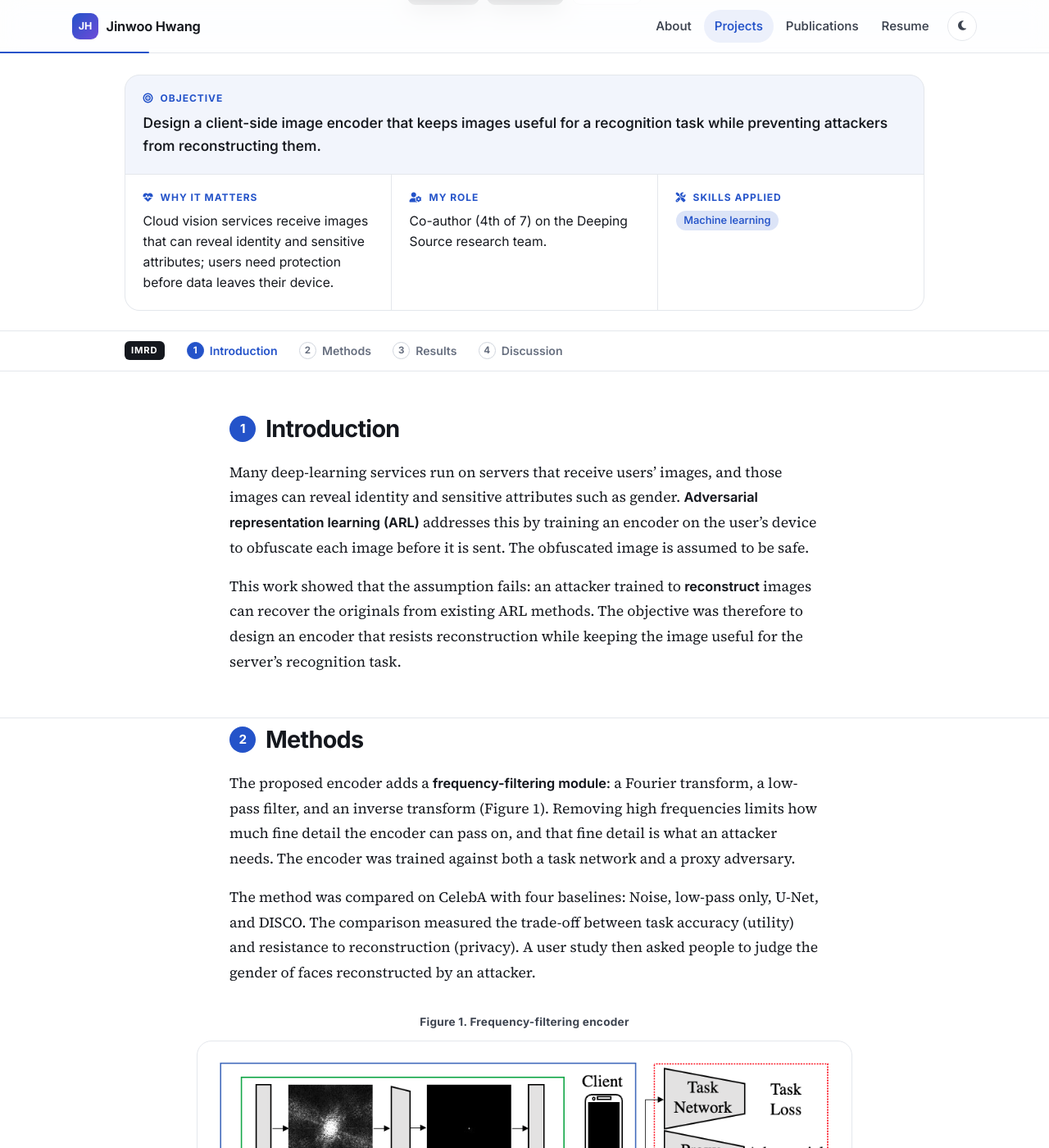
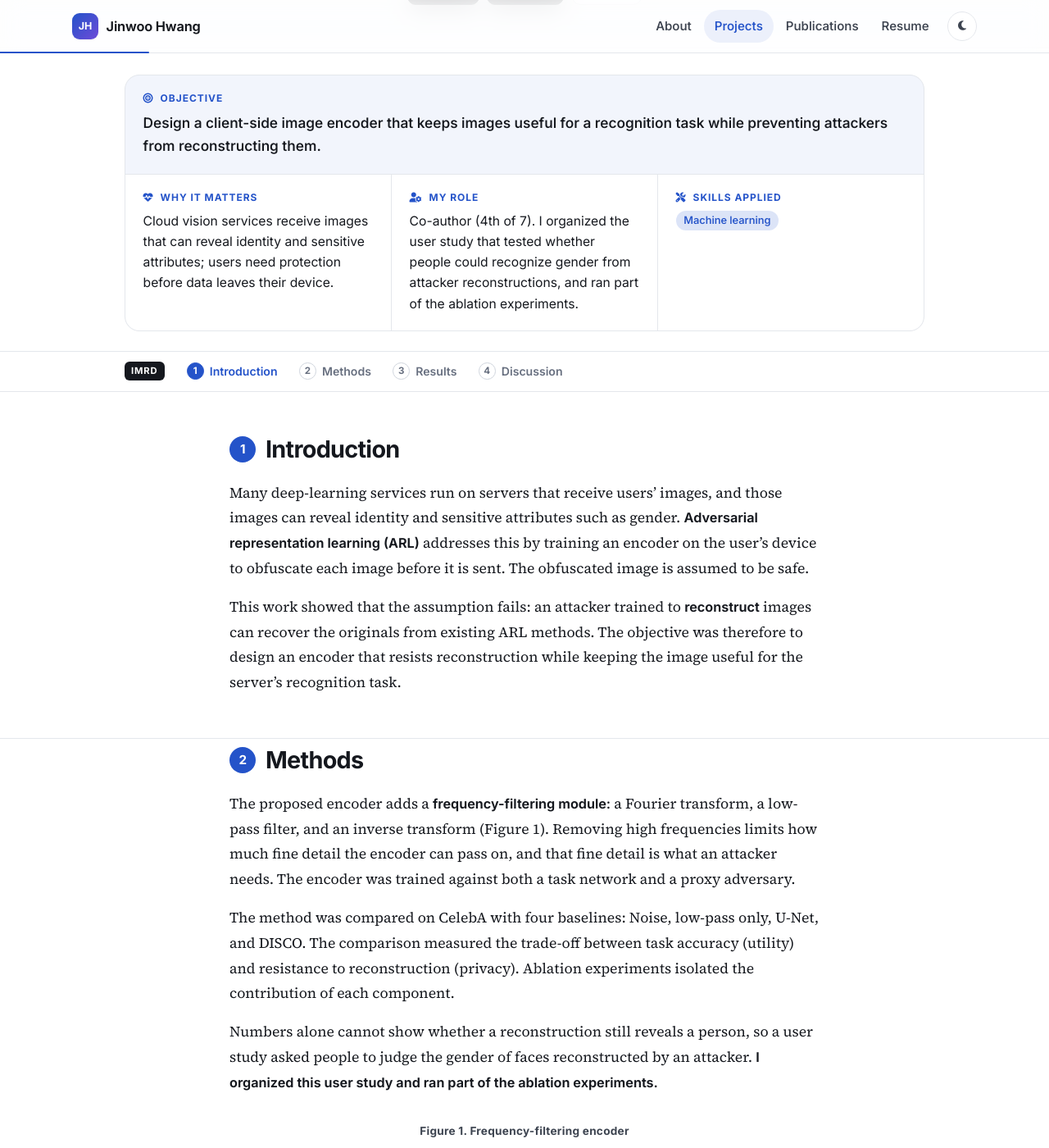
Before and after one commit to luorix1/luorix1.github.io, a Jekyll site: the page built from _publications/2022-07-17-privacy.md, in a window 1280 px wide and 1400 px high, scrolled down 544 px. Shown: the whole window at 82% size. Built offline with Jekyll 4.4.1, drawn with Linux system fonts in a browser that asks for light colours; some web fonts are replaced; some of the changed text lies outside the part shown.

Commit message:
Polish research project descriptions for peer review
- Plain-language summaries on all four research pages
- Explicit objective in the Parkinson's study introduction
- Role stated in the body of the joint-moment and privacy pages
- Sequential figure numbering on the Parkinson's page

Co-Authored-By: Claude Opus 5.5 <noreply@anthropic.com>

```diff
--- a/_data/projects.yml
+++ b/_data/projects.yml
@@ -94,7 +94,7 @@
   thumbnail_hover: /images/publications/privacy-frequency-filtering/thumb-hover.webp
   objective: "Design a client-side image encoder that keeps images useful for a recognition task while preventing attackers from reconstructing them."
   impact: "Cloud vision services receive images that can reveal identity and sensitive attributes; users need protection before data leaves their device."
-  role: "Co-author (4th of 7) on the Deeping Source research team."
+  role: "Co-author (4th of 7). I organized the user study that tested whether people could recognize gender from attacker reconstructions, and ran part of the ablation experiments."
   result: "Attacker reconstructions reduced to chance-level gender recognition"
   skills: ["Machine learning"]
 
--- a/_publications/2022-07-17-privacy.md
+++ b/_publications/2022-07-17-privacy.md
@@ -19,7 +19,7 @@ year: 2022
 teaser: /images/publications/privacy-frequency-filtering/overview.png
 pdf_url: https://arxiv.org/pdf/2208.02482
 
-summary: "A low-pass frequency filtering module in the client-side encoder limits what a reconstruction attacker can recover, strengthening privacy while preserving task utility."
+summary: "Filtering out fine image detail on the user’s device stops attackers from reconstructing faces from obfuscated images, while the images stay useful for recognition."
 
 authors:
   - name: Jonghu Jeong
@@ -98,8 +98,13 @@ bibtex: |
       </p>
       <p>
         The method was compared on CelebA with four baselines: Noise, low-pass only, U-Net, and DISCO. The comparison
-        measured the trade-off between task accuracy (utility) and resistance to reconstruction (privacy). A user study
-        then asked people to judge the gender of faces reconstructed by an attacker.
+        measured the trade-off between task accuracy (utility) and resistance to reconstruction (privacy). Ablation
+        experiments isolated the contribution of each component.
+      </p>
+      <p>
+        Numbers alone cannot show whether a reconstruction still reveals a person, so a user study asked people to
+        judge the gender of faces reconstructed by an attacker. <strong>I organized this user study and ran part of
+        the ablation experiments.</strong>
       </p>
     </div>
   </div>
```
Also changed, not shown: _publications/2024-01-07-boostershot.md (+1 -1 lines), _publications/2026-kinematics-joint-moments.md (+7 -3 lines), _publications/2026-personalized-hip-assistance.md (+10 -10 lines).
